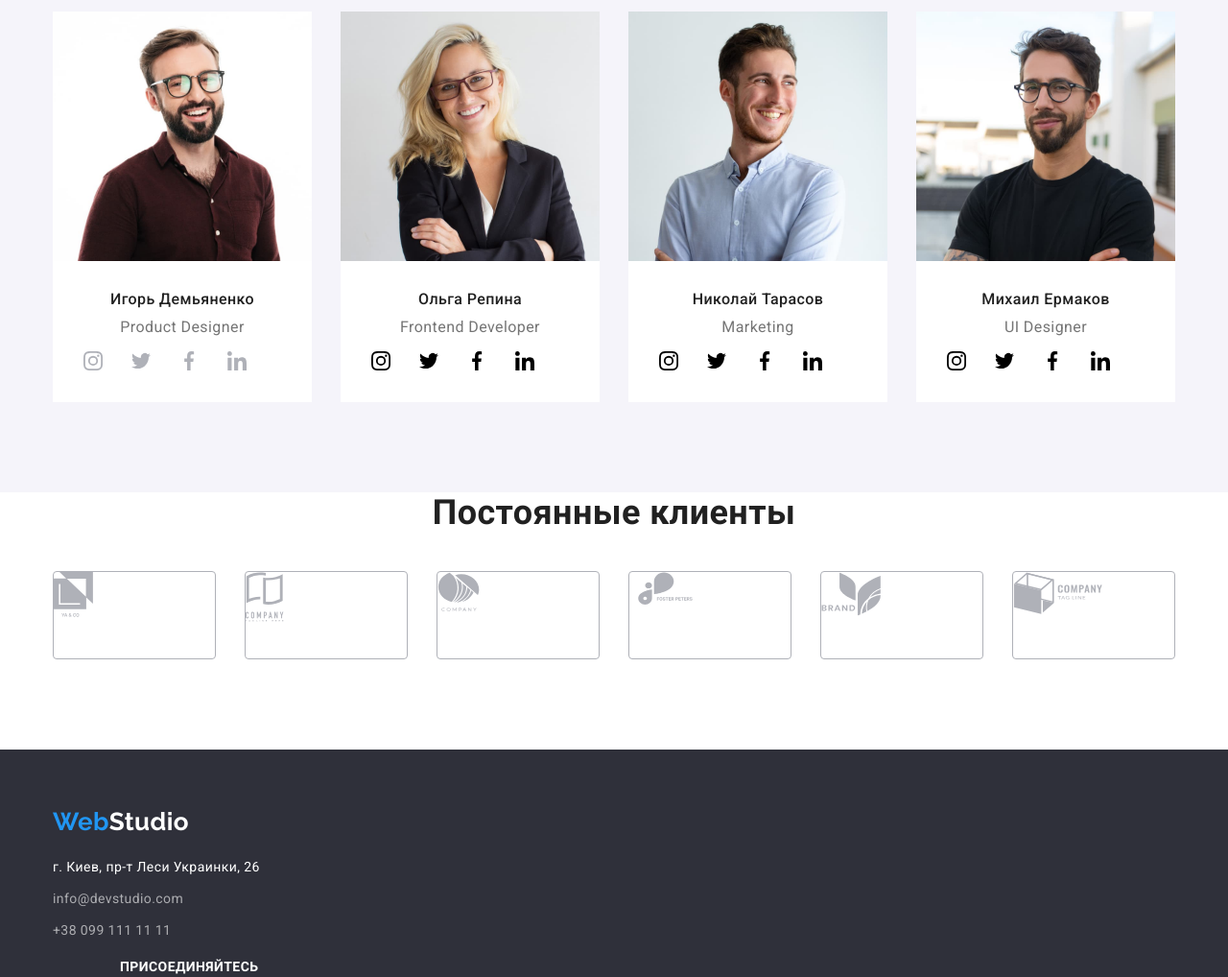
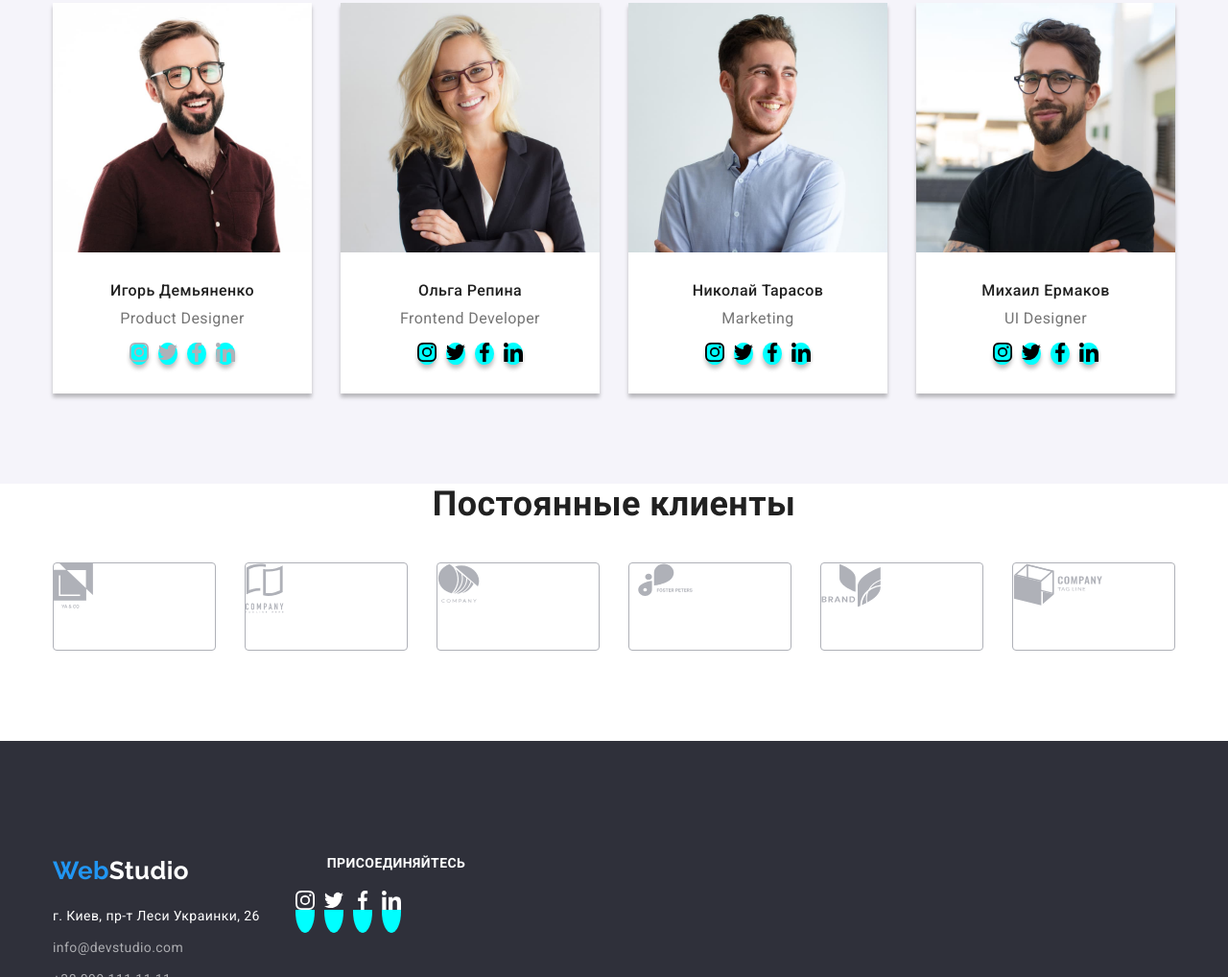
Before and after one commit to OlenaShyrina/goit-markup-hw-04, a plain HTML site: page index.html in a window 1280 px wide. Shown: the part 1782-2800 px from the top of the page at 96% size. Drawn offline with nearby package versions, Linux system fonts and the light colour scheme.

Commit message:
gap inst margin and style icons in team

```diff
--- a/css/styles.css
+++ b/css/styles.css
@@ -106,7 +106,7 @@ nav {
 .site-nav .link {
   display: block;
   padding-top: 32px;
-  padding-bottom: 32px;
+  padding-bottom: 31px;
 
   text-decoration: none;
   color: currentColor;
@@ -133,9 +133,11 @@ nav {
 }
 
 .contacts .contact {
-  display: block;
+  display: flex;
+  justify-content: center;
+  align-items: center;
   padding-top: 32px;
-  padding-bottom: 32px;
+  padding-bottom: 31px;
 
   font-weight: 500;
   line-height: 1.14;
@@ -176,6 +178,20 @@ nav {
 .hero {
   padding: 200px 0;
   text-align: center;
+}
+
+/* Overlay */
+
+.overlay {
+  height: 600px;
+  max-width: 1600px;
+  margin-left: auto;
+  margin-right: auto;
+  background-image: linear-gradient(to right, rgba(47, 48, 58, 0.4), rgba(47, 48, 58, 0.4)),
+    url(../images/hero.jpg);
+
+  background-size: cover;
+  background-repeat: no-repeat;
   background-color: #2f303a;
 }
 
@@ -189,7 +205,6 @@ nav {
 
   letter-spacing: 0.06em;
   color: #ffffff;
-  background: #2f303a;
   text-align: center;
   text-transform: uppercase;
 }
@@ -209,6 +224,7 @@ nav {
   background-color: var(--accent-color);
   border-color: transparent;
   box-shadow: 0px 4px 4px rgba(0, 0, 0, 0.15);
+  border: none;
   border-radius: 4px;
 }
 
@@ -294,10 +310,11 @@ nav {
 
 .team.list {
   display: flex;
+  gap: 30px;
 }
 
-.team.list .item + .item {
-  margin-left: 30px;
+.team.list .item {
+  box-shadow: 0px 4px 4px rgba(0, 0, 0, 0.25);
 }
 
 .team.list .card {
@@ -327,29 +344,30 @@ nav {
   margin-bottom: 16px;
 }
 
-.social-links {
+.socials {
   display: flex;
-  margin-left: 32px;
-  margin-right: 32px;
+  justify-content: center;
+  gap: 10px;
 }
 
-/* .social-links .item {
-  min-width: 44px;
-  min-height: 44px;
+.socials.list .item {
+  background-color: aqua;
+  border: none;
+  border-radius: 50%;
+}
 
-  background-color: tomato;
+/* .socials .link {
+  display: block;
+  margin: 10px;
+  font-size: 0;
 } */
 
-/* .social-links .item + .item {
-  margin-left: 10px;
-} */
-
-.social-links .link-icon {
+.socials .link-icon {
   fill: #afb1b8;
 }
 
-.social-links .link-icon:hover,
-.social-links .link-icon:focus {
+.socials .link-icon:hover,
+.socials .link-icon:focus {
   fill: #ffffff;
   background-color: var(--accent-color);
 }
@@ -423,6 +441,7 @@ nav {
 .filters .filter:focus {
   background-color: var(--accent-color);
   color: #ffffff;
+  box-shadow: 0px 4px 4px rgba(0, 0, 0, 0.25);
 }
 
 .filters .active-btn {
@@ -456,6 +475,10 @@ nav {
   margin-bottom: 0;
 }
 
+.works.list .item:hover {
+  box-shadow: 0px 4px 4px rgba(0, 0, 0, 0.25);
+}
+
 .work-card {
   padding: 20px 24px;
   border: 1px solid #eeeeee;
@@ -483,11 +506,15 @@ nav {
 /* Footer */
 
 .footer {
-  display: flex;
   padding-top: 60px;
   padding-bottom: 60px;
   line-height: 1.71;
   background-color: #2f303a;
+}
+
+.container.footer {
+  display: flex;
+  justify-content: flex-start;
 }
 
 .logo.secondary {
@@ -515,22 +542,39 @@ nav {
   color: var(--accent-color);
 }
 
-.socials {
+.social-links {
   margin-left: 70px;
+  min-width: 206px;
 }
 
-.footer-title {
+.footer-text {
+  margin-bottom: 20px;
+  text-align: left;
   font-weight: 700;
   line-height: 1.14;
   text-transform: uppercase;
   color: #ffffff;
 }
 
-.link .link-icon.footer {
+.socials.footer {
+  width: 44px;
+  height: 44px;
+  padding: 0;
+}
+
+.socials .link {
+  font-size: 0;
+}
+
+.link-icon.footer {
+  padding: 0;
+}
+
+.socials .link-icon.footer {
   fill: #ffffff;
 }
 
-.link-icon.footer:hover,
-.link-icon.footer:focus {
+.socials .link-icon.footer:hover,
+.socials .link-icon.footer:focus {
   background-color: var(--accent-color);
 }
--- a/index.html
+++ b/index.html
@@ -55,12 +55,14 @@
 
     <main>
       <!-- Шапка -->
+      <div class="overlay">
         <section class="hero">
           <div class="container">
             <h1 class="hero-title">Эффективные решения для вашего бизнеса</h1>
             <button class="button" type="button">Заказать услугу</button>
           </div>
         </section>
+      </div>
 
       <!-- Особенности -->
       <section class="features section">
@@ -149,7 +151,7 @@
               <div class="card">
                 <h3 class="teammate-name">Игорь Демьяненко</h3>
                 <p class="position" lang="en">Product Designer</p>
-                <ul class="social-links list">
+                <ul class="socials list">
                   <li class="item">
                     <a class="link" href="">
                       <svg class="link-icon" width="20" height="20">
@@ -192,7 +194,7 @@
               <div class="card">
                 <h3 class="teammate-name">Ольга Репина</h3>
                 <p class="position" lang="en">Frontend Developer</p>
-                <ul class="social-links list">
+                <ul class="socials list">
                   <li class="item">
                     <a class="link" href="">
                       <svg width="20" height="20">
@@ -235,7 +237,7 @@
               <div class="card">
                 <h3 class="teammate-name">Николай Тарасов</h3>
                 <p class="position" lang="en">Marketing</p>
-                <ul class="social-links list">
+                <ul class="socials list">
                   <li class="item">
                     <a class="link" href="">
                       <svg width="20" height="20">
@@ -279,7 +281,7 @@
               <div class="card">
                 <h3 class="teammate-name">Михаил Ермаков</h3>
                 <p class="position" lang="en">UI Designer</p>
-                <ul class="social-links list">
+                <ul class="socials list">
                   <li class="item">
                     <a class="link" href="">
                       <svg width="20" height="20">
@@ -369,7 +371,7 @@
 
     <!-- Подвал -->
     <footer class="footer">
-      <div class="container">
+      <div class="container footer">
         <div>
           <a class="logo secondary" href="./index.html"
             ><span class="logo-item">Web</span><span class="logo-down">Studio</span>
@@ -386,9 +388,9 @@
         </div>
         <!-- Ссылки на соцсети -->
 
-        <div class="socials">
-          <h4 class="footer-title">присоединяйтесь</h4>
-          <ul class="social-links footer list">
+        <div class="social-links">
+          <p class="footer-text">присоединяйтесь</p>
+          <ul class="socials footer list">
             <li class="item">
               <a class="link" href="">
                 <svg class="link-icon footer" width="20" height="20">
```
Lines whose indentation alone changed are shown as unchanged.
